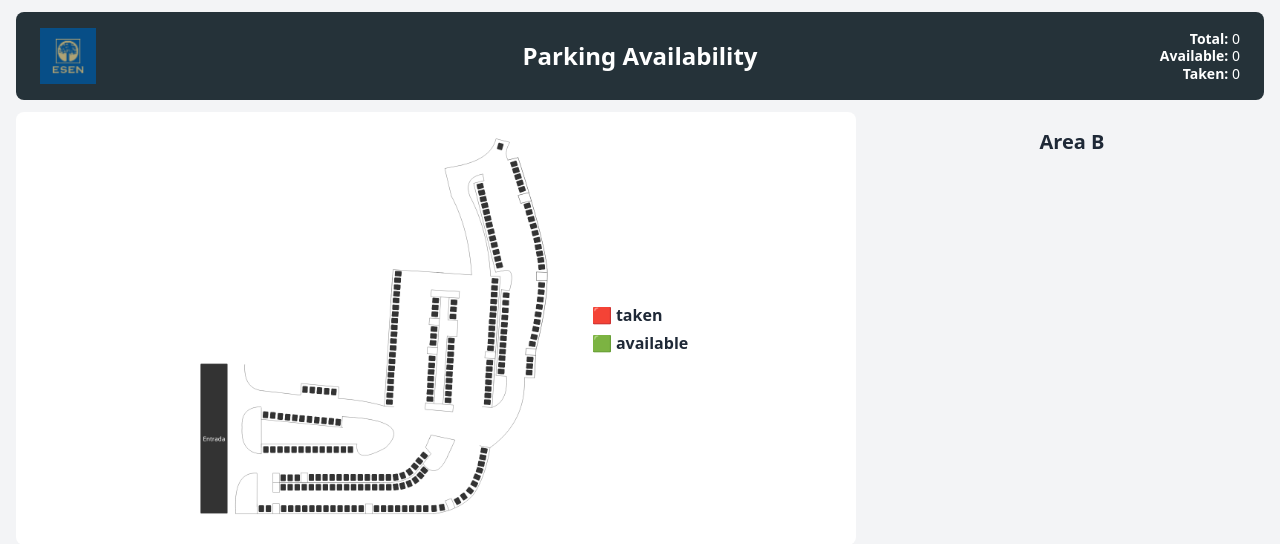
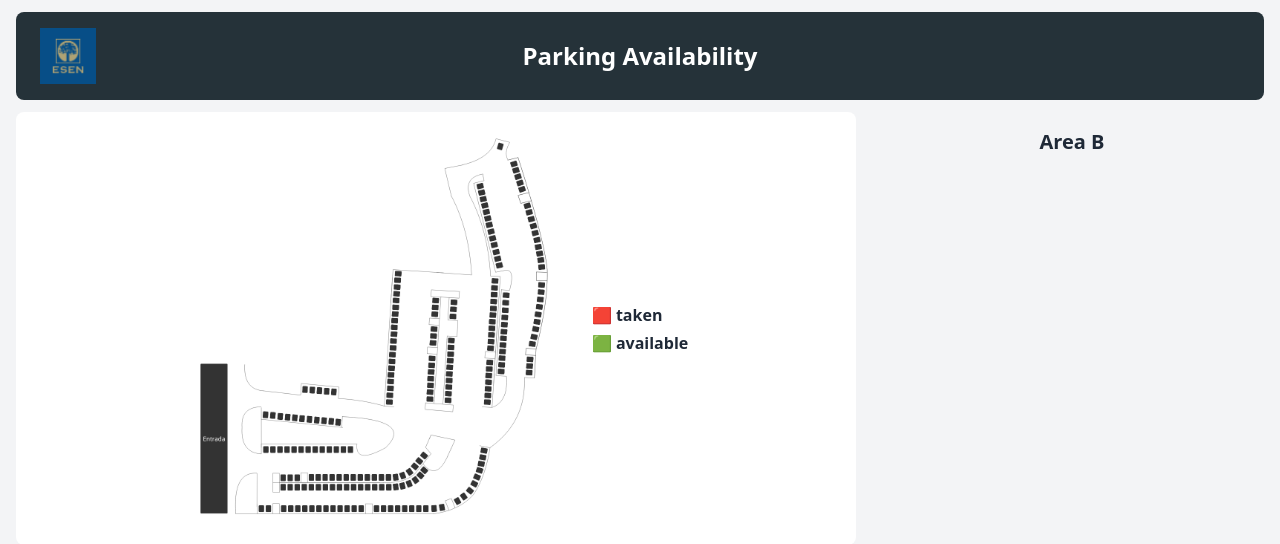
Before and after one commit to leviuuuwwu/InglesProyecto, a Flask app: template templates/public.html in a window 1280 px wide. Shown: the top 544 px of the page. Run offline with Flask 3, Linux system fonts and the light colour scheme; the template is opened without the code that fills it, so the values that code supplies are empty.

Commit message:
Refactor index route and update template usage
Renamed the root route function to 'index', moved parking data and statistics calculation into the route, and switched rendering from 'public.html' to 'index.html'. Removed parking statistics display from 'public.html' as this logic is now handled in the new index route.

```diff
--- a/app.py
+++ b/app.py
@@ -16,8 +16,21 @@ def get_parqueos():
     return jsonify(parqueos)
 
 @app.route('/')
-def public_view():
-    return render_template('public.html', parqueos=parqueos)
+def index():
+    parqueos = [
+        {"id": 1, "zona": "A", "estado": "available"},
+        {"id": 2, "zona": "A", "estado": "occupied"},
+    ]
+
+    total = len(parqueos)
+    available = sum(1 for p in parqueos if p["estado"] == "available")
+    occupied = sum(1 for p in parqueos if p["estado"] == "occupied")
+
+    return render_template('index.html',
+                           parqueos=parqueos,
+                           total=total,
+                           available=available,
+                           occupied=occupied)
 
 @app.route('/login', methods=['GET', 'POST'])
 def login():
--- a/templates/public.html
+++ b/templates/public.html
@@ -85,17 +85,6 @@
 
     <h1 class="hidden md:block text-2xl text-center font-bold">Parking Availability</h1>
 
-    <div class="text-sm text-gray-700 header-stats md:text-right leading-tight">
-      <p class="text-white"><strong>Total:</strong> {{ parqueos|length }}</p>
-      <p class="text-white">
-        <strong>Available:</strong>
-        {{ parqueos|selectattr('estado', 'equalto', 'available')|list|length }}
-      </p>
-      <p class="text-white">
-        <strong>Taken:</strong>
-        {{ parqueos|selectattr('estado', 'equalto', 'occupied')|list|length }}
-      </p>
-    </div>
   </header>
 
   <main class="container px-4 mx-auto">
```
